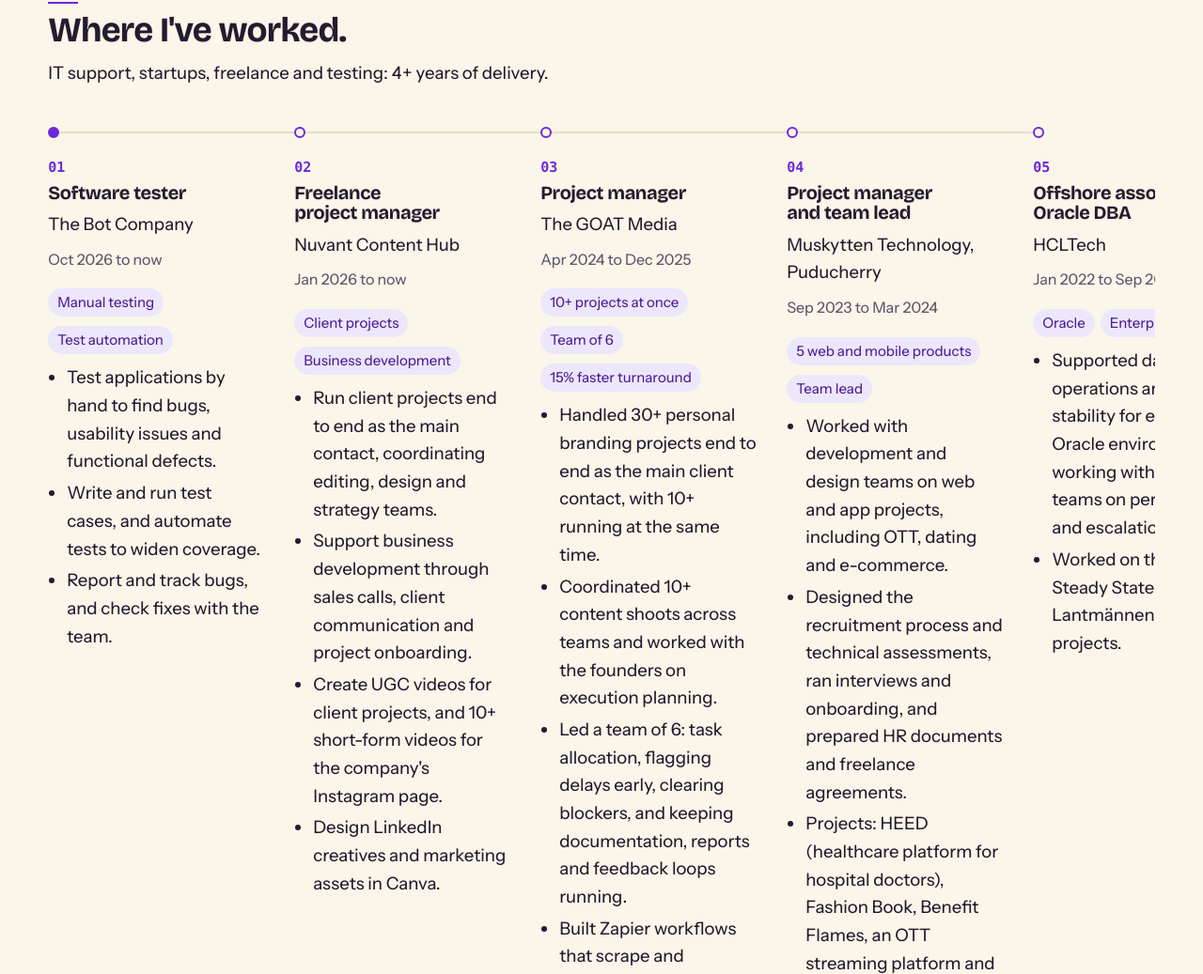
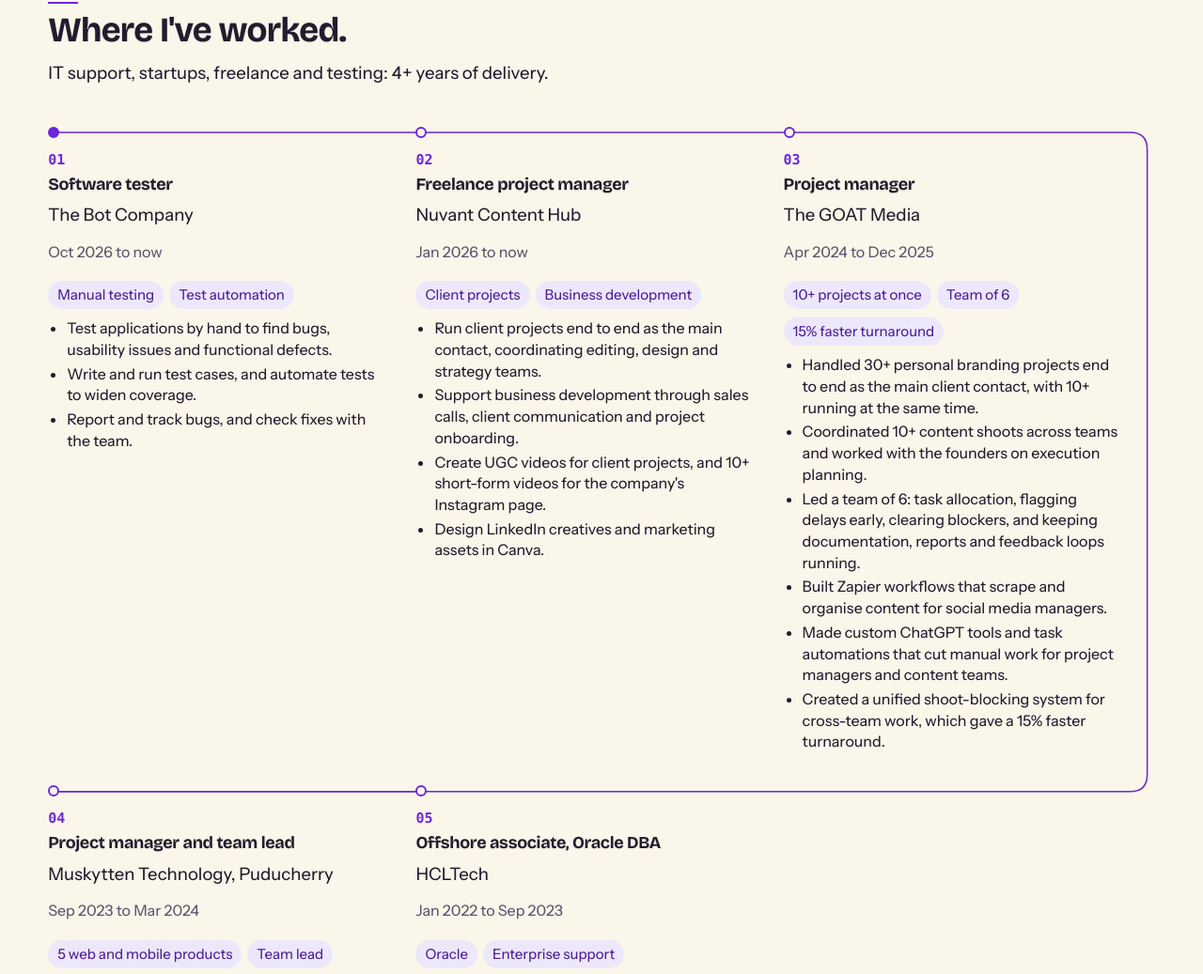
Before and after one commit to saadurya/saadurya-portfolio, a plain HTML site: page about.html in a window 1280 px wide. Shown: the part 1662-2699 px from the top of the page at 94% size. Drawn offline with Linux system fonts and the light colour scheme.

Commit message:
Update timeline and layout

```diff
--- a/about.html
+++ b/about.html
@@ -56,7 +56,7 @@
 
 <section class="exp" id="experience"><div class="wrap">
 <div class="sec-head"><hr class="rule-line"><p class="eyebrow sec-eyebrow">EXPERIENCE</p><h2>Where I've worked.</h2><p class="sec-sub">IT support, startups, freelance and testing: <span data-count="4" aria-label="4+">4+</span> years of delivery.</p></div>
-<div class="timeline"><i class="tl-fill" aria-hidden="true"></i>
+<div class="timeline"><i class="tl-fill" aria-hidden="true"></i><svg class="tl-wire" aria-hidden="true" focusable="false"><g class="tl-wire-base"><path/><path/><path/></g><g class="tl-wire-draw"><path/><path/><path/></g></svg>
 <article class="tl-item"><div class="tl-meta"><span class="tl-num" aria-hidden="true">01</span><span class="tl-date">Oct 2026 to now</span></div><span class="tl-dot" aria-hidden="true"></span><div class="tl-body"><h3>Software tester</h3><p class="org">The Bot Company</p><ul class="tl-tags"><li>Manual testing</li><li>Test automation</li></ul><ul><li>Test applications by hand to find bugs, usability issues and functional defects.</li><li>Write and run test cases, and automate tests to widen coverage.</li><li>Report and track bugs, and check fixes with the team.</li></ul></div></article>
 <article class="tl-item"><div class="tl-meta"><span class="tl-num" aria-hidden="true">02</span><span class="tl-date">Jan 2026 to now</span></div><span class="tl-dot" aria-hidden="true"></span><div class="tl-body"><h3>Freelance project manager</h3><p class="org">Nuvant Content Hub</p><ul class="tl-tags"><li>Client projects</li><li>Business development</li></ul><ul><li>Run client projects end to end as the main contact, coordinating editing, design and strategy teams.</li><li>Support business development through sales calls, client communication and project onboarding.</li><li>Create UGC videos for client projects, and 10+ short-form videos for the company&#x27;s Instagram page.</li><li>Design LinkedIn creatives and marketing assets in Canva.</li></ul></div></article>
 <article class="tl-item"><div class="tl-meta"><span class="tl-num" aria-hidden="true">03</span><span class="tl-date">Apr 2024 to Dec 2025</span></div><span class="tl-dot" aria-hidden="true"></span><div class="tl-body"><h3>Project manager</h3><p class="org">The GOAT Media</p><ul class="tl-tags"><li>10+ projects at once</li><li>Team of 6</li><li>15% faster turnaround</li></ul><ul><li>Handled 30+ personal branding projects end to end as the main client contact, with 10+ running at the same time.</li><li>Coordinated 10+ content shoots across teams and worked with the founders on execution planning.</li><li>Led a team of 6: task allocation, flagging delays early, clearing blockers, and keeping documentation, reports and feedback loops running.</li><li>Built Zapier workflows that scrape and organise content for social media managers.</li><li>Made custom ChatGPT tools and task automations that cut manual work for project managers and content teams.</li><li>Created a unified shoot-blocking system for cross-team work, which gave a 15% faster turnaround.</li></ul></div></article>
--- a/motion.js
+++ b/motion.js
@@ -1,7 +1,25 @@
 // Motion v2: words rise, cards swing, counters, timelines, progress bar. No library; transform, opacity and clip-path only.
 (()=>{
 const de=document.documentElement;
-if(matchMedia('(prefers-reduced-motion:reduce)').matches||!('IntersectionObserver' in window))return;
+const reduced=matchMedia('(prefers-reduced-motion:reduce)').matches;
+const tl=document.querySelector('.timeline');
+if(tl){
+  const wire=tl.querySelector('.tl-wire'),base=[...wire.querySelectorAll('.tl-wire-base path')],draw=[...wire.querySelectorAll('.tl-wire-draw path')];
+  const updateWire=()=>{
+    if(innerWidth<1100){tl.classList.remove('tl-wire-ready');return}
+    const items=[...tl.querySelectorAll('.tl-item')],dots=items.map(it=>it.querySelector('.tl-dot').getBoundingClientRect()),r=tl.getBoundingClientRect();
+    const pts=dots.map(d=>({x:d.left-r.left+d.width/2,y:d.top-r.top+d.height/2}));
+    const rail=r.width-8,rad=Math.min(18,Math.max(8,(pts[3].y-pts[2].y)/4));
+    const paths=[`M${pts[0].x},${pts[0].y} L${pts[1].x},${pts[1].y} L${pts[2].x},${pts[2].y}`,
+      `M${pts[2].x},${pts[2].y} H${rail-rad} Q${rail},${pts[2].y} ${rail},${pts[2].y+rad} V${pts[3].y-rad} Q${rail},${pts[3].y} ${rail-rad},${pts[3].y} H${pts[3].x}`,
+      `M${pts[3].x},${pts[3].y} L${pts[4].x},${pts[4].y}`];
+    wire.setAttribute('viewBox',`0 0 ${r.width} ${r.height}`);
+    paths.forEach((d,i)=>{base[i].setAttribute('d',d);draw[i].setAttribute('d',d);const len=draw[i].getTotalLength();draw[i].style.setProperty('--wire-length',len);draw[i].style.strokeDasharray=len});
+    tl.classList.add('tl-wire-ready');
+  };
+  updateWire();addEventListener('resize',updateWire);
+}
+if(reduced||!('IntersectionObserver' in window))return;
 de.classList.add('js-motion');
 const $$=(s,r=document)=>[...r.querySelectorAll(s)];
 const HEAD='h1,h2,.about-statement,.ab-take',CARD='.project,.stat,.cred',
@@ -67,8 +85,7 @@ $$('[data-count]').forEach(el=>co.observe(el));
 const once=(el,cls,ms,after)=>{if(!el)return;let o;const fire=()=>{if(el._t)return;el._t=performance.now();el.classList.add(cls);if(after)setTimeout(()=>el.classList.add('done'),after);o.disconnect()};o=new IntersectionObserver(es=>{if(es[0].isIntersecting)fire()},{threshold:.2});o.observe(el);setTimeout(fire,ms)};
 once(path,'in',2000,4600);
 // about timeline: line draws left to right, nodes pop in order
-const tl=document.querySelector('.timeline');
-if(tl){$$('.tl-item',tl).forEach((it,i)=>it.style.setProperty('--i',i));once(tl,'in',2000)}
+if(tl){$$('.tl-item',tl).forEach((it,i)=>{it.style.setProperty('--i',i);it.style.setProperty('--node-delay',(i<3?i*.3:1.6+(i-3)*.3)+'s')});once(tl,'in',2000)}
 
 // reading progress bar
 const bar=document.createElement('div');bar.className='progress';bar.setAttribute('aria-hidden','true');document.body.appendChild(bar);
--- a/style.css
+++ b/style.css
@@ -231,6 +231,7 @@ html.snap main>section{scroll-snap-align:start}
 .timeline{position:relative}
 .timeline::before,.tl-fill{content:"";position:absolute;top:0;bottom:0;left:4px;width:2px;background:var(--line)}
 .tl-fill{display:block;bottom:auto;height:calc(var(--p,0) * 100%);background:var(--accent);z-index:1}
+.tl-wire{display:none}
 .tl-item{position:relative;display:grid;grid-template-columns:1fr;row-gap:6px;padding:0 0 36px 30px}
 .tl-item:last-child{padding-bottom:0}
 .tl-meta{display:flex;gap:10px;align-items:baseline}
@@ -243,14 +244,33 @@ html.snap main>section{scroll-snap-align:start}
 .tl-body ul{margin:0;padding-left:20px}
 .tl-body li{margin-bottom:4px}
 @media (min-width:760px){
-  .timeline{display:grid;grid-auto-flow:column;grid-auto-columns:minmax(230px,1fr);column-gap:32px;overflow-x:auto;padding:4px 0 8px}
+  .timeline{display:grid;grid-template-columns:repeat(2,minmax(0,1fr));column-gap:28px;row-gap:28px;overflow:visible;padding:4px 0 8px}
   .timeline::before,.tl-fill{display:none}
-  .tl-item{display:flex;flex-direction:column;padding:40px 0 0}
+  .tl-item{display:flex;flex-direction:column;padding:32px 0 0}
   .tl-meta,.tl-body{display:contents}
   .tl-num{order:1}.tl-body h3{order:2;margin:2px 0 0}.tl-body .org{order:3;margin:2px 0 4px}.tl-date{order:4;margin-bottom:12px}.tl-body .tl-tags{order:5}.tl-body>ul:not(.tl-tags){order:6}
   .tl-dot{top:6px;left:0}
-  .tl-item::before{content:"";position:absolute;top:11px;left:6px;right:-32px;height:2px;background:var(--line);transform-origin:left}
-  .tl-item:last-child::before{display:none}
+  .tl-item::before{content:"";position:absolute;top:11px;left:6px;right:-28px;height:1px;background:var(--line);transform-origin:left}
+  .tl-item:nth-child(even)::before,.tl-item:last-child::before{display:none}
+  .tl-wire{display:block;position:absolute;inset:0;width:100%;height:100%;overflow:visible;pointer-events:none;z-index:1}
+  .tl-wire path{fill:none;stroke:var(--line);stroke-width:1.5;vector-effect:non-scaling-stroke;stroke-linecap:round;stroke-linejoin:round}
+  .tl-wire .tl-wire-draw path{stroke:var(--accent);stroke-dasharray:var(--wire-length,1);stroke-dashoffset:0}
+  .js-motion .timeline:not(.in) .tl-wire .tl-wire-draw path{stroke-dashoffset:var(--wire-length,1)}
+  .js-motion .timeline.in .tl-wire .tl-wire-draw path{transition:stroke-dashoffset .65s ease;stroke-dashoffset:0}
+  .js-motion .timeline.in .tl-wire .tl-wire-draw path:nth-child(1){transition-delay:.15s}
+  .js-motion .timeline.in .tl-wire .tl-wire-draw path:nth-child(2){transition-delay:.95s}
+  .js-motion .timeline.in .tl-wire .tl-wire-draw path:nth-child(3){transition-delay:1.75s}
+  .timeline.tl-wire-ready .tl-item::before{display:none}
+  .tl-dot{z-index:2}
+  .tl-body h3{font-size:18px}
+  .tl-body .org{margin-bottom:6px}
+  .tl-body li{font-size:16px;line-height:1.42;margin-bottom:3px}
+}
+@media (min-width:1100px){
+  .timeline{grid-template-columns:repeat(3,minmax(0,1fr));column-gap:32px;row-gap:26px;padding-right:36px}
+  .tl-item:nth-child(even)::before{display:block}
+  .tl-item:nth-child(3)::before,.tl-item:nth-child(4)::before{display:block;right:-32px}
+  .tl-item:nth-child(5)::before{display:none}
 }
 
 /* about: skills tabs, same spacing for every tab */
@@ -297,15 +317,15 @@ html.snap main>section{scroll-snap-align:start}
 .open-pill{display:inline-flex;align-items:center;margin:clamp(10px,1.6vh,16px) 0 0;padding:8px 14px;border-radius:999px;background:var(--soft);color:var(--soft-ink);font-size:var(--fs-small);font-weight:500;line-height:1.3}
 .wid-eyebrow{margin:0 0 16px;font-family:ui-monospace,SFMono-Regular,Menlo,Consolas,monospace}
 .wid-rows{display:block}
-.wid-row{display:grid;grid-template-columns:1fr;gap:12px 40px;align-items:center;padding:clamp(24px,4vh,40px) clamp(12px,2vw,28px);min-height:120px;color:var(--ink);text-decoration:none;border-top:2px solid var(--ink)}
+.wid-row{display:grid;grid-template-columns:1fr;gap:12px 40px;align-items:center;padding:16px clamp(12px,2vw,28px);min-height:88px;color:var(--ink);text-decoration:none;border-top:1px solid var(--line)}
 .wid-row:first-child{border-top:0}
 .wid-row:hover,.wid-row:focus-visible{background:var(--soft)}
 .wid-row:focus-visible{outline:3px solid var(--accent);outline-offset:-3px}
 .wid-head{display:flex;align-items:center;gap:20px}
-.wid-icon{display:grid;place-items:center;flex:none;width:56px;height:56px;border-radius:16px;background:var(--soft);color:var(--soft-ink)}
+.wid-icon{display:grid;place-items:center;flex:none;width:44px;height:44px;border-radius:14px;background:var(--soft);color:var(--soft-ink)}
 .wid-icon svg{width:28px;height:28px}
 .wid-row:hover .wid-icon{background:var(--surface)}
-.wid-head b{font:var(--fw-display) clamp(1.75rem,1.2rem + 1.8vw,2.5rem)/1.1 var(--display);letter-spacing:-.02em}
+.wid-head b{font:var(--fw-display) clamp(1.5rem,1.1rem + 1.2vw,2.25rem)/1.1 var(--display);letter-spacing:-.02em}
 .wid-line{display:block;max-width:none;font-size:var(--fs-body)}
 @media (min-width:760px){.wid-row{grid-template-columns:minmax(240px,.8fr) minmax(0,1.4fr)}}
 
@@ -465,7 +485,7 @@ main>section.contact{padding:clamp(32px,6vh,64px) 0}
     .js-motion .timeline:not(.in) .tl-item::before{transform:scaleX(0)}
     .js-motion .timeline.in .tl-item::before{transition:transform .5s ease calc(var(--i,0) * .3s + .15s)}
     .js-motion .timeline:not(.in) .tl-dot{opacity:0;transform:scale(.3)}
-    .js-motion .timeline.in .tl-dot{transition:opacity .3s ease,transform .45s cubic-bezier(.34,1.56,.64,1);transition-delay:calc(var(--i,0) * .3s)}
+    .js-motion .timeline.in .tl-dot{transition:opacity .3s ease,transform .45s cubic-bezier(.34,1.56,.64,1);transition-delay:var(--node-delay,calc(var(--i,0) * .3s))}
   }
 
   /* reading progress and button lift */
```
